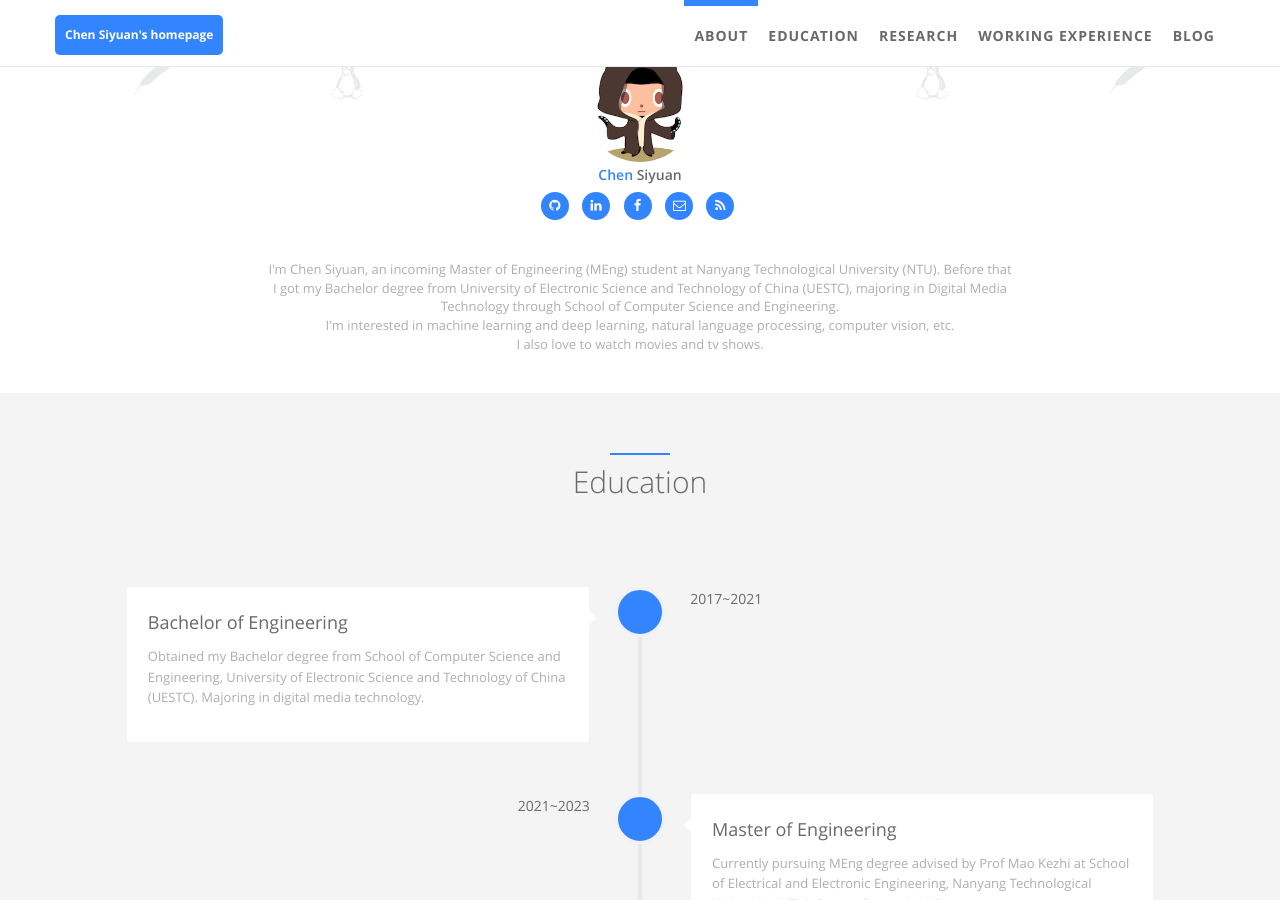
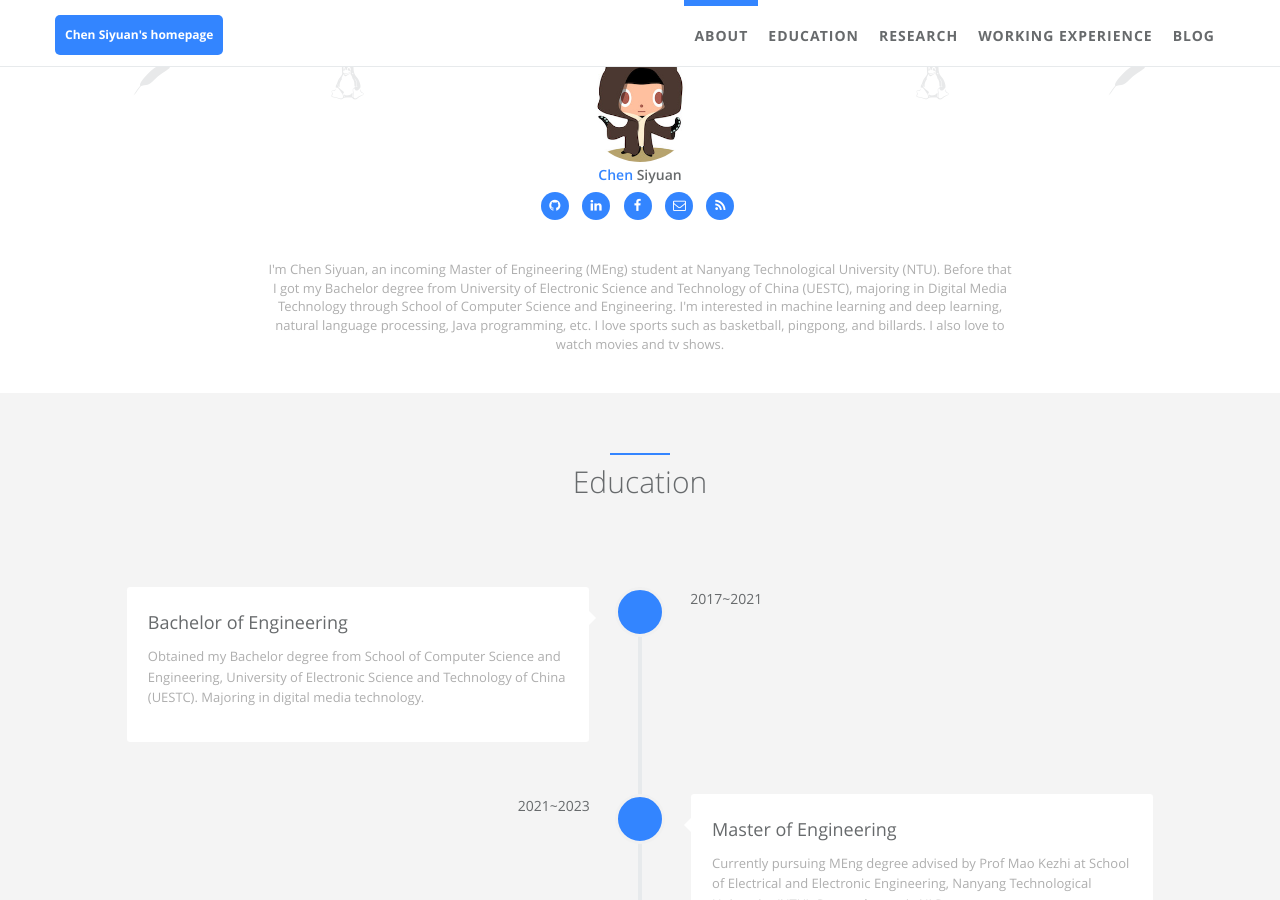
Before and after one commit to SYChen123/SYChen123.github.io, a Jekyll site: the page built from index.html, in a window 1280 px wide and 900 px high, scrolled down 422 px. Built offline with Jekyll 4.4.1, drawn with Linux system fonts in a browser that asks for light colours.

Commit message:
Update _config.yml

```diff
--- a/_config.yml
+++ b/_config.yml
@@ -28,7 +28,7 @@ author:  # change following line to your infomation.
   skill_icon2:
     - name: fa-linux
     - name: icon-apache
-  desc: I'm Chen Siyuan, an incoming Master of Engineering (MEng) student at Nanyang Technological University (NTU). Before that I got my Bachelor degree from University of Electronic Science and Technology of China (UESTC), majoring in Digital Media Technology through School of Computer Science and Engineering. <br> I'm interested in machine learning and deep learning, natural language processing, computer vision, etc. <br> I also love to watch movies and tv shows. # Describe yourself.
+  desc: I'm Chen Siyuan, an incoming Master of Engineering (MEng) student at Nanyang Technological University (NTU). Before that I got my Bachelor degree from University of Electronic Science and Technology of China (UESTC), majoring in Digital Media Technology through School of Computer Science and Engineering. I'm interested in machine learning and deep learning, natural language processing, Java programming, etc. I love sports such as basketball, pingpong, and billards. I also love to watch movies and tv shows. # Describe yourself.
 
 # comment
 disqus:  # if you wanna comment feature, go to https://disqus.com/ to get your configuration; if not, comment following two lines.
```
